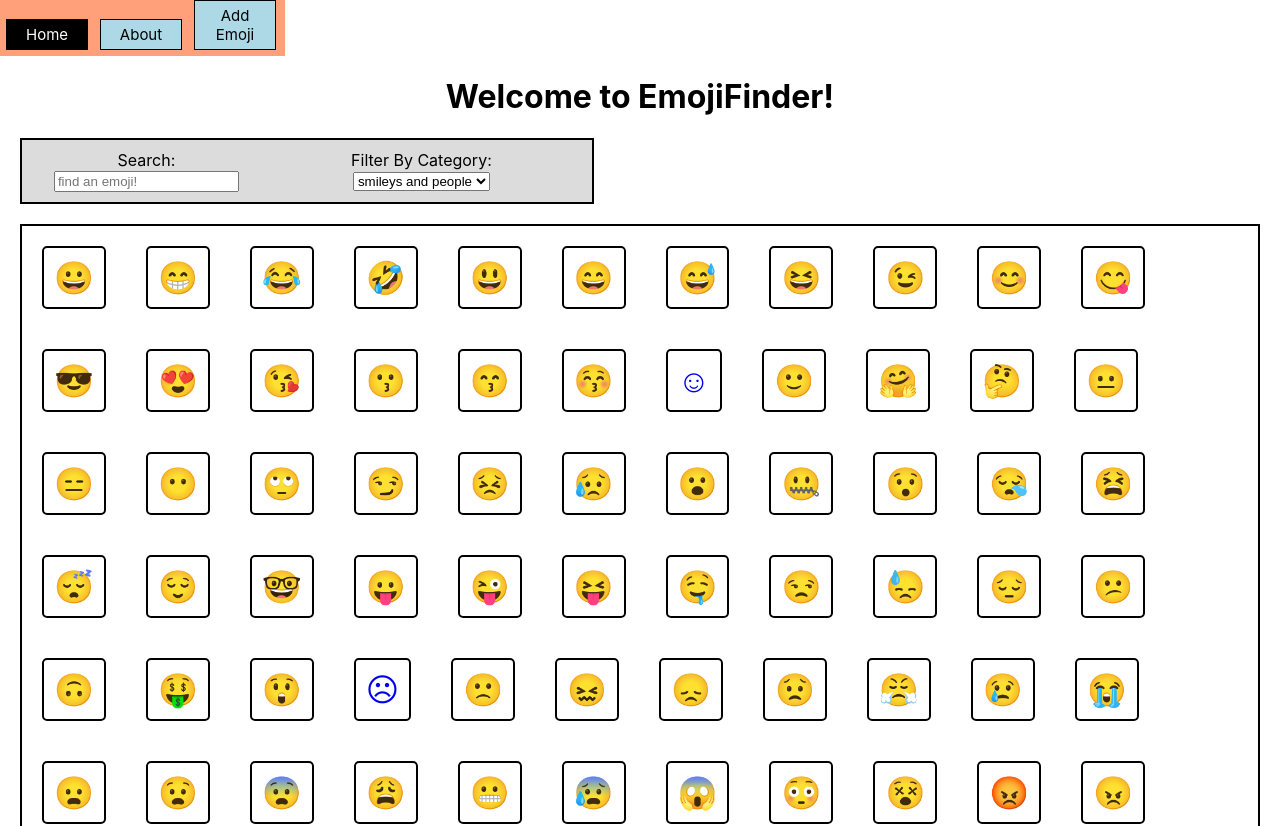
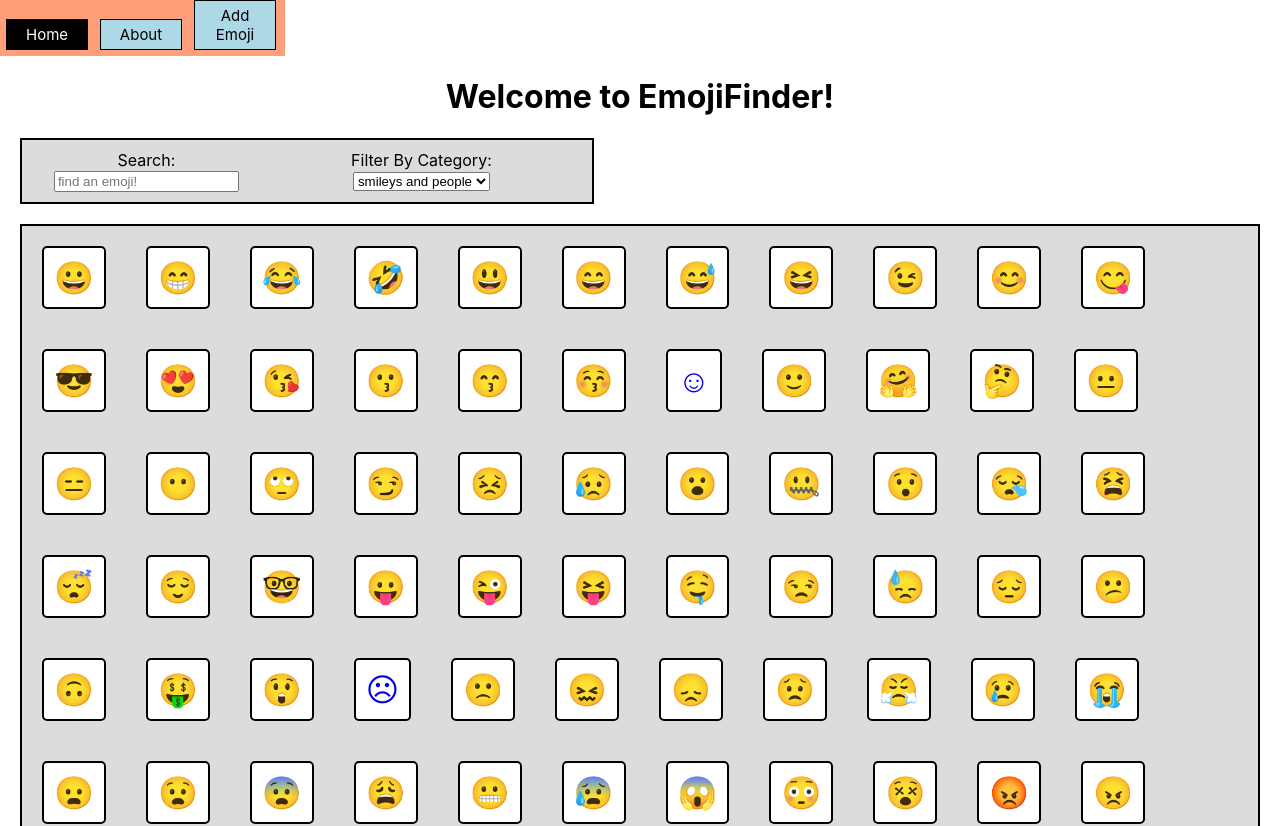
Before and after one commit to connordbrown/phase-2-project, a React (Create React App) app: page / in a window 1280 px wide. Shown: the top 826 px of the page. Built offline with nearby package versions, Linux system fonts and the light colour scheme; data requests are answered from the project's data file.

Commit message:
add final CSS

```diff
--- a/src/components/App.css
+++ b/src/components/App.css
@@ -21,6 +21,7 @@
   flex-wrap: wrap;
   gap: 40px;
   font-size: xx-large;
+  background-color: gainsboro;
 }
 
 /* adds border to EmojiCard */
@@ -28,6 +29,7 @@
   border: 2px solid black;
   border-radius: 8%;
   padding: 10px;
+  background-color: white;
 }
 
 /* aligns Search and Filter components */
```
